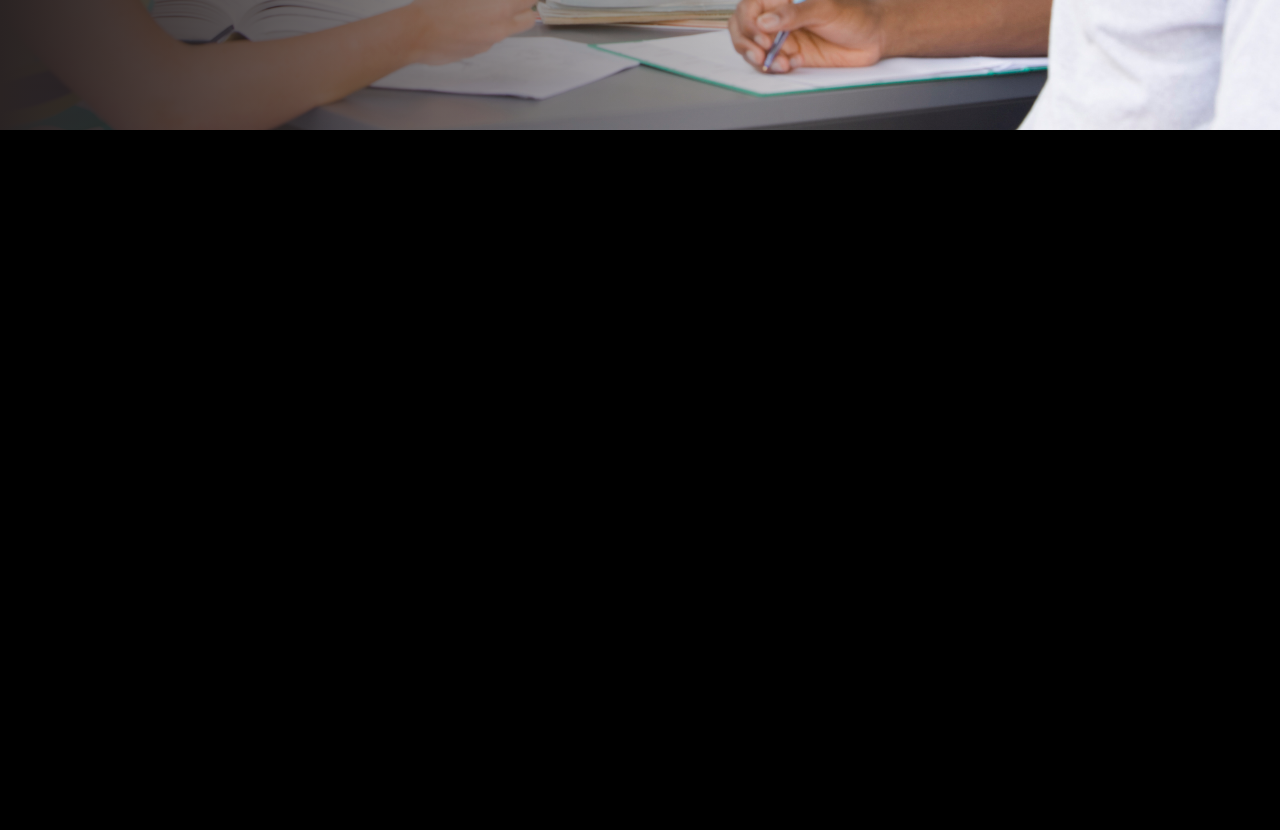
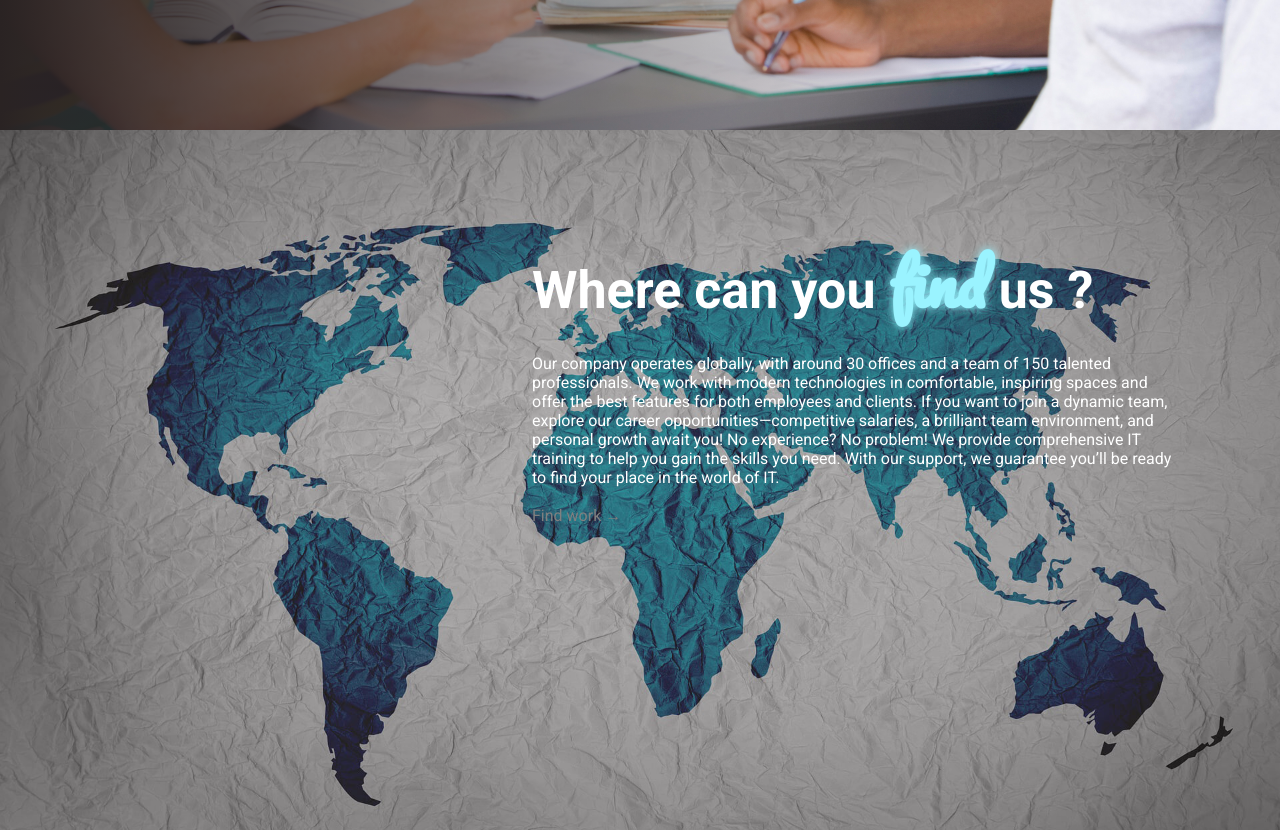
Before and after one commit to NozimjonNN/team, a React (Vite) app: page /nozimjon in a window 1280 px wide. Shown: the part 680-1510 px from the top of the page. Before the commit the page ends 810 px from the top, so only its background shows below. Built offline with nearby package versions, Linux system fonts and the light colour scheme.

Commit message:
fixing global error

```diff
--- a/src/pages/Nozimjon/Nozimjon.css
+++ b/src/pages/Nozimjon/Nozimjon.css
@@ -1,11 +1,9 @@
 @import url('https://fonts.googleapis.com/css2?family=Chakra+Petch:ital,wght@0,300;0,400;0,500;0,600;0,700;1,300;1,400;1,500;1,600;1,700&family=Roboto:ital,wght@0,100;0,300;0,400;0,500;0,700;0,900;1,100;1,300;1,400;1,500;1,700;1,900&display=swap');
 
+::-webkit-scrollbar { display: none; }
 ::selection {
     background: white;
     color: #69afbb;
-}
-body {
-    background-color: black;
 }
 * {
     transition: 0.5s;
@@ -16,16 +14,28 @@ body {
 }
 
 main {
-    width: 100%;
-    height: 700px;
-    background-image: url('./img/bg.jpg');
     background-position: center;
     background-size: cover;
     background-repeat: no-repeat;
+    width: 100%;
 }
+.main-1 {
+    height: 700px;
+    background-image: url('./img/bg.jpg');
+}
+.main-2 {
+    height: 700px;
+    background-image: url('./img/about-bg.jpg');
+}
+
 .hidden-gradient {
     background: linear-gradient(90deg, rgb(42, 35, 35), transparent 80%);
 }
+.hidden-bg {
+    background-color: rgba(42, 35, 35, 0.3);
+    height: 700px;
+}
+
 .modern-a {
     color: gray;
 }
--- a/src/pages/Nozimjon/Nozimjon.jsx
+++ b/src/pages/Nozimjon/Nozimjon.jsx
@@ -7,12 +7,22 @@ export default function Nozimjon() {
     return(
         <>
             <Navbar />
-            <main>
+            <main className='main-1'>
                 <div className='hidden-gradient w-100 h-100 p-100'>
                     <div className="w-50">
                         <h1 className='text-white text-52'>The best IT team <span className='cursiv text-60 textc-cyber-2 textn-cyber-2'>ever</span> !</h1><br />
-                        <p className='text-white'>Our team was founded in 2023, and since then, we've rapidly become one of the most renowned IT companies in the industry. With nearly 20 offices across the globe and a talented team of over 30 collaborators, we are proud of our diverse and dynamic workforce. We've successfully launched a variety of large-scale projects, each making a significant impact in our field. Our commitment to innovation and excellence has positioned us at the forefront of the tech world, and we continue to expand our reach and capabilities every year.</p><br />
+                        <p className='text-white'>Our team was founded in 2023, and since then, we've rapidly become one of the most renowned IT companies in the industry. With nearly 30 offices across the globe and a talented team of over 30 collaborators, we are proud of our diverse and dynamic workforce. We've successfully launched a variety of large-scale projects, each making a significant impact in our field. Our commitment to innovation and excellence has positioned us at the forefront of the tech world, and we continue to expand our reach and capabilities every year.</p><br />
                         <Link className='modern-a' to="">Learn<spam className="space"></spam>more →</Link>
+                    </div>
+                </div>
+            </main>
+            <main className="main-2">
+                <div className="hidden-bg w-100 h-100 p-100 flex">
+                    <div className="w-40"></div>
+                    <div className='w-60'>
+                        <h1 className='text-white text-52'>Where can you <span className='cursiv text-60 textc-cyber-2 textn-cyber-2'>find</span> us ?</h1><br />
+                        <p className='text-white'>Our company operates globally, with around 30 offices and a team of 150 talented professionals. We work with modern technologies in comfortable, inspiring spaces and offer the best features for both employees and clients. If you want to join a dynamic team, explore our career opportunities—competitive salaries, a brilliant team environment, and personal growth await you! No experience? No problem! We provide comprehensive IT training to help you gain the skills you need. With our support, we guarantee you’ll be ready to find your place in the world of IT.</p><br />
+                        <Link className='modern-a' to="">Find<spam className="space"></spam>work →</Link>
                     </div>
                 </div>
             </main>
--- a/src/pages/Nozimjon/components.css
+++ b/src/pages/Nozimjon/components.css
@@ -35,14 +35,45 @@
 
 /* sizes */
 
+.w-10 { width: 10%; }
+.w-15 { width: 15%; }
+.w-20 { width: 20%; }
 .w-25 { width: 25%; }
+.w-30 { width: 30%; }
+.w-35 { width: 35%; }
+.w-40 { width: 40%; }
+.w-45 { width: 45%; }
 .w-50 { width: 50%; }
+.w-55 { width: 55%; }
+.w-60 { width: 60%; }
+.w-65 { width: 65%; }
+.w-70 { width: 70%; }
 .w-75 { width: 75%; }
+.w-80 { width: 80%; }
+.w-85 { width: 85%; }
+.w-90 { width: 90%; }
+.w-95 { width: 95%; }
 .w-100 { width: 100%; }
+.h-10 { height: 10%; }
+.h-15 { height: 15%; }
+.h-20 { height: 20%; }
 .h-25 { height: 25%; }
+.h-30 { height: 30%; }
+.h-35 { height: 35%; }
+.h-40 { height: 40%; }
+.h-45 { height: 45%; }
 .h-50 { height: 50%; }
+.h-55 { height: 55%; }
+.h-60 { height: 60%; }
+.h-65 { height: 65%; }
+.h-70 { height: 70%; }
 .h-75 { height: 75%; }
+.h-80 { height: 80%; }
+.h-85 { height: 85%; }
+.h-90 { height: 90%; }
+.h-95 { height: 95%; }
 .h-100 { height: 100%; }
+
 
 /* moves */
 
```
Also changed, not shown: src/pages/Nozimjon/img/about-bg.jpg (added).
